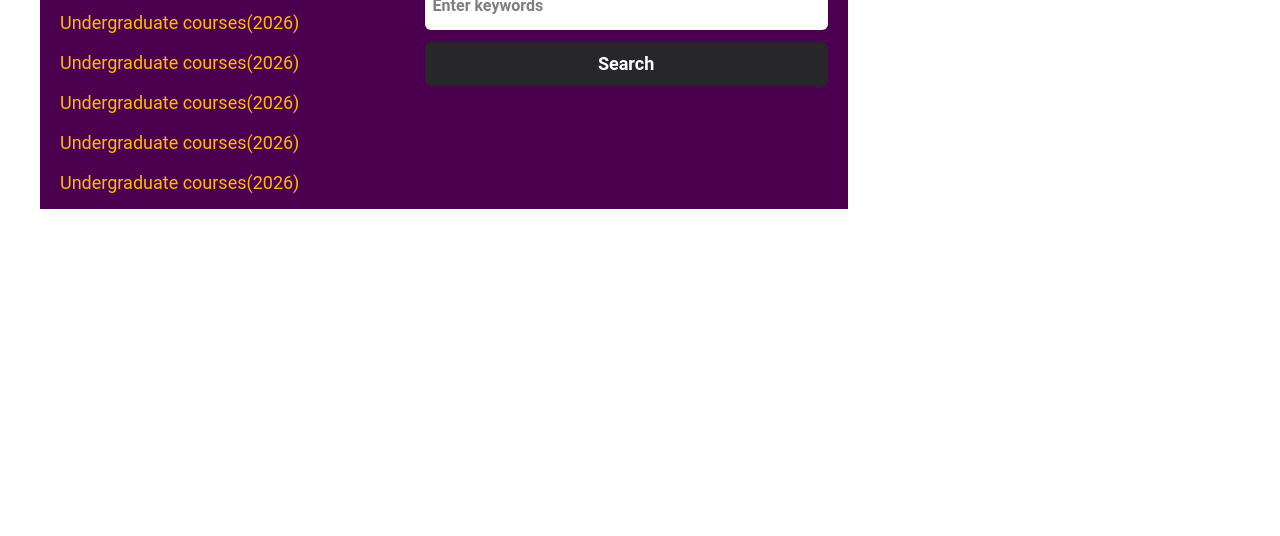
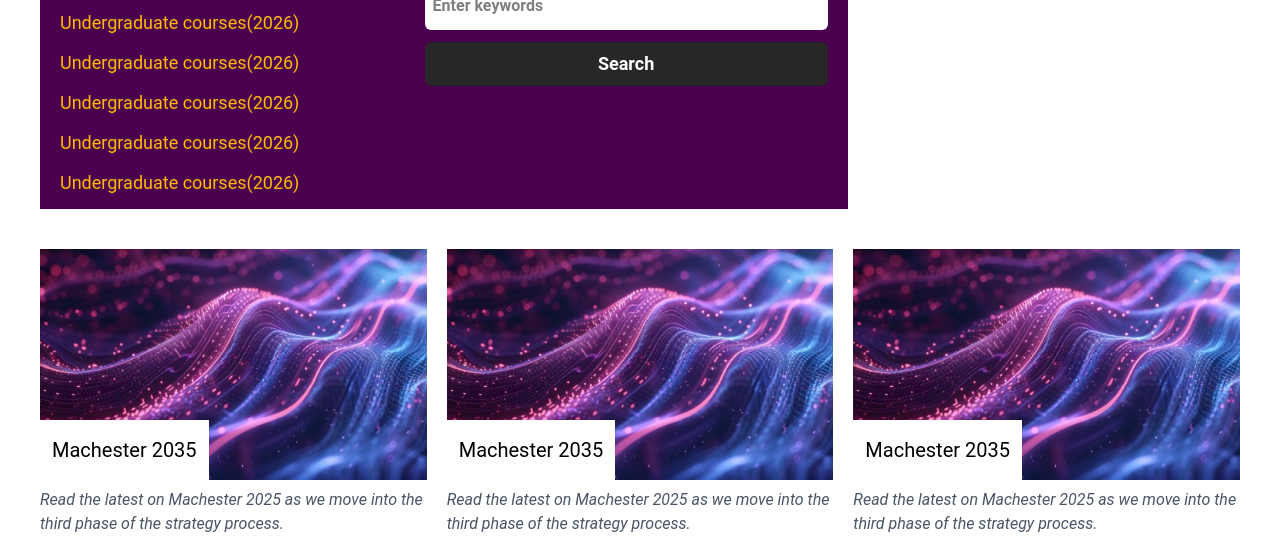
Before and after one commit to docile-imbereyemaso/machester-university-website, a website built with Vite: page index.html in a window 1280 px wide. Shown: the part 764-1300 px from the top of the page. Before the commit the page ends 973 px from the top, so only its background shows below. Built offline with nearby package versions, Linux system fonts and the light colour scheme; files whose address does not match are found by name.

Commit message:
feat:Adding another section

```diff
--- a/index.html
+++ b/index.html
@@ -78,6 +78,41 @@
                 <button class="text-purple-600 text-xl hover:underline decoration-2 decoration-amber-400">Browse vacancies</button>
               </div>
            </section>
+
+            <section class="mt-10 flex gap-x-5">
+               <div class="relative">
+
+                 <div class="relative group">
+                   <div class="absolute inset-0 group-hover:bg-purple-400 bg-blend-multiply group-hover:opacity-40 opacity-0 transition duration-300 ease-in-out"></div>
+                  <img src="src/photos/picture-1.jpg" alt="" class="w-full">
+                  <h1 class="bg-white absolute bottom-0 px-3 py-4 text-xl">Machester 2035</h1>
+                 </div>
+                  <p class="mt-2 italic text-base text-gray-600">Read the latest on Machester 2025 as we move into the third phase of the strategy process.</p>
+               </div>
+
+                <div class="relative">
+
+                 <div class="relative group">
+                   <div class="absolute inset-0 group-hover:bg-purple-400 bg-blend-multiply group-hover:opacity-40 opacity-0 transition duration-300 ease-in-out"></div>
+                  <img src="src/photos/picture-1.jpg" alt="" class="w-full">
+                  <h1 class="bg-white absolute bottom-0 px-3 py-4 text-xl">Machester 2035</h1>
+                 </div>
+                                   <p class="mt-2 italic text-base text-gray-600">Read the latest on Machester 2025 as we move into the third phase of the strategy process.</p>
+
+               </div>
+                <div class="relative">
+
+                 <div class="relative group">
+                   <div class="absolute inset-0 group-hover:bg-purple-400 bg-blend-multiply group-hover:opacity-40 opacity-0 transition duration-300 ease-in-out"></div>
+                  <img src="src/photos/picture-1.jpg" alt="" class="w-full">
+                  <h1 class="bg-white absolute bottom-0 px-3 py-4 text-xl">Machester 2035</h1>
+                 </div>
+                                   <p class="mt-2 italic text-base text-gray-600">Read the latest on Machester 2025 as we move into the third phase of the strategy process.</p>
+
+               </div>
+
+
+            </section>
       </main>
    </body>
 </html>
```
Also changed, not shown: src/photos/picture-1.jpg (added).
